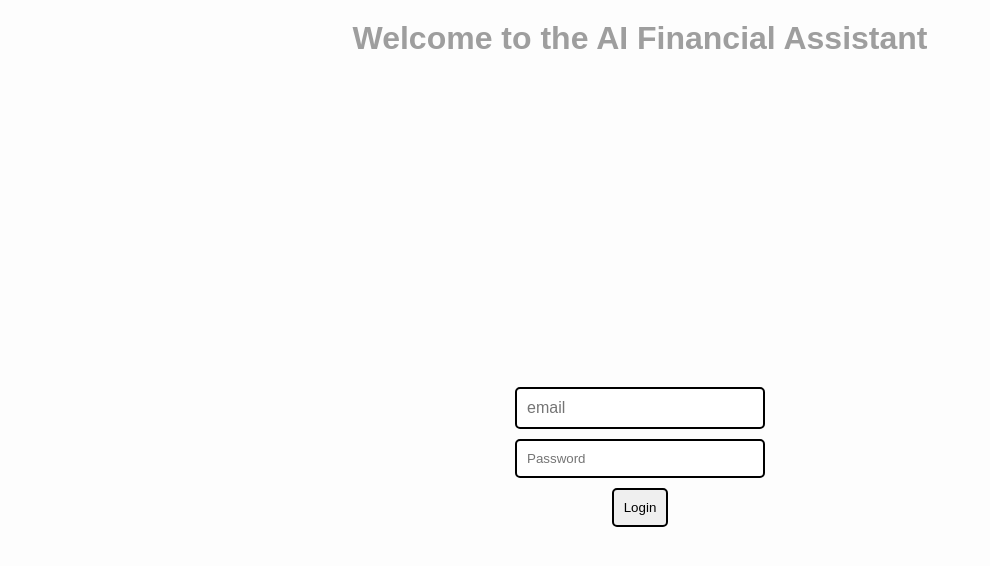
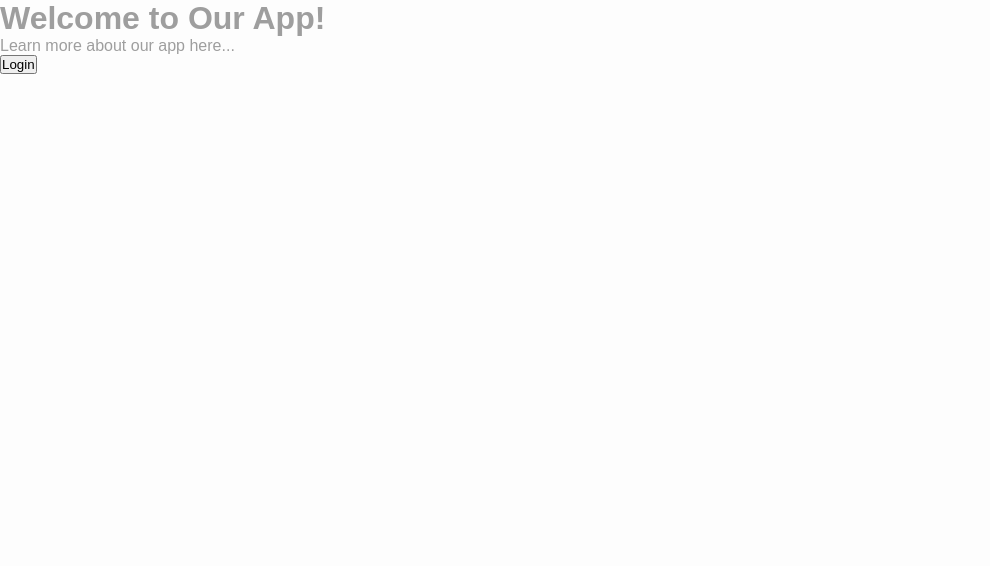
Before and after one commit to gunjkarpushkar/Finance, a React (Create React App) app in the folder client/: page /landing in a window 1280 px wide. Shown: the top 566 px of the page, without its empty margins (0-990 px from the left). Built offline with nearby package versions, Linux system fonts and the light colour scheme.

Commit message:
Landing page

```diff
--- a/client/src/App.js
+++ b/client/src/App.js
@@ -30,8 +30,14 @@ function App() {
           </>
         ) : (
           <>
-            {/* <LandingPage /> */}
-            <LoginPage onLogin={handleLogin} />
+            <Routes>
+              <Route path="/" element={<LandingPage />} />
+              <Route path="/landing" element={<LandingPage />} />
+              <Route
+                path="/login"
+                element={<LoginPage onLogin={handleLogin} />}
+              />
+            </Routes>
           </>
         )}
       </div>
--- /dev/null
+++ b/client/src/pages/LandingPage.js
@@ -0,0 +1,16 @@
+import React from "react";
+import { Link } from "react-router-dom";
+
+function LandingPage() {
+  return (
+    <div>
+      <h1>Welcome to Our App!</h1>
+      <p>Learn more about our app here...</p>
+      <Link to="/login">
+        <button>Login</button>
+      </Link>
+    </div>
+  );
+}
+
+export default LandingPage;
```
